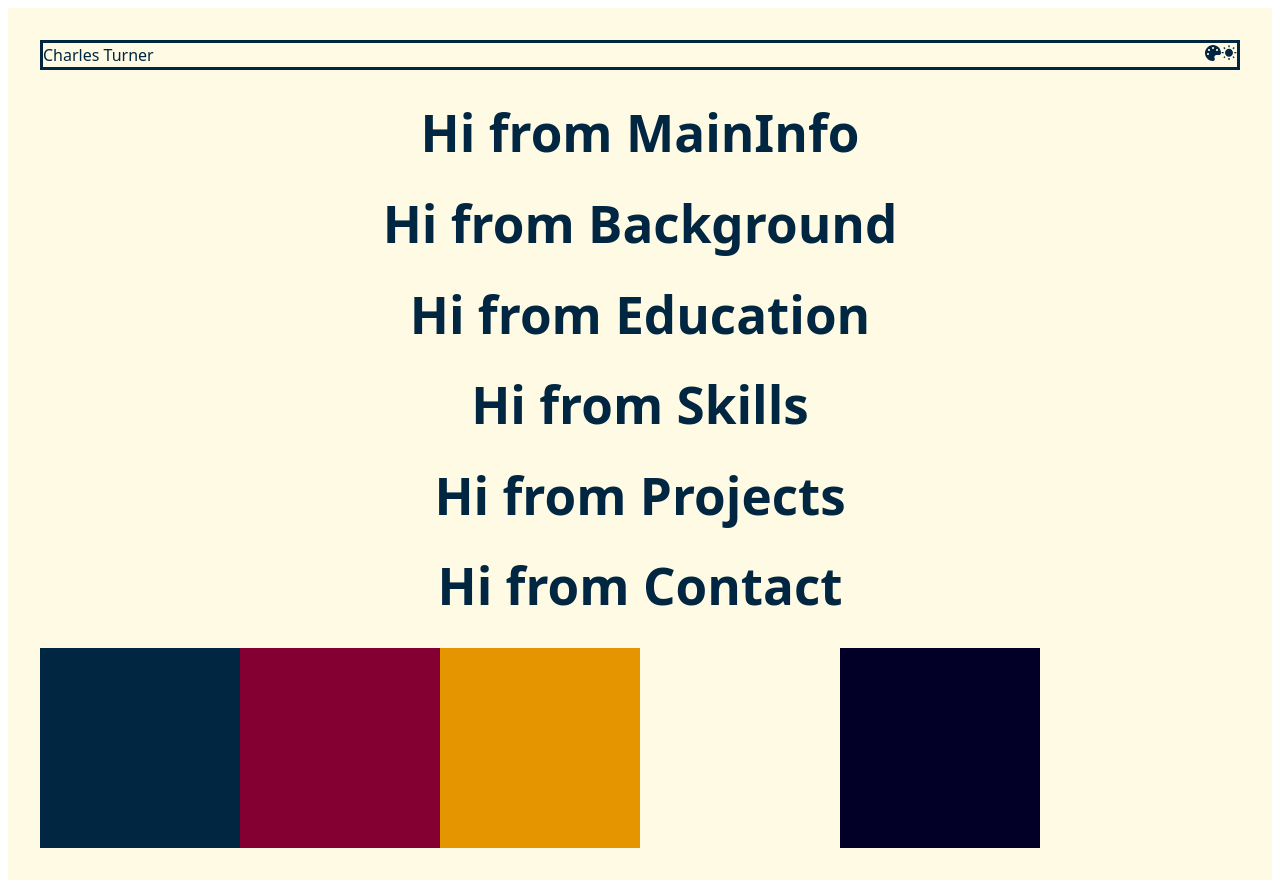
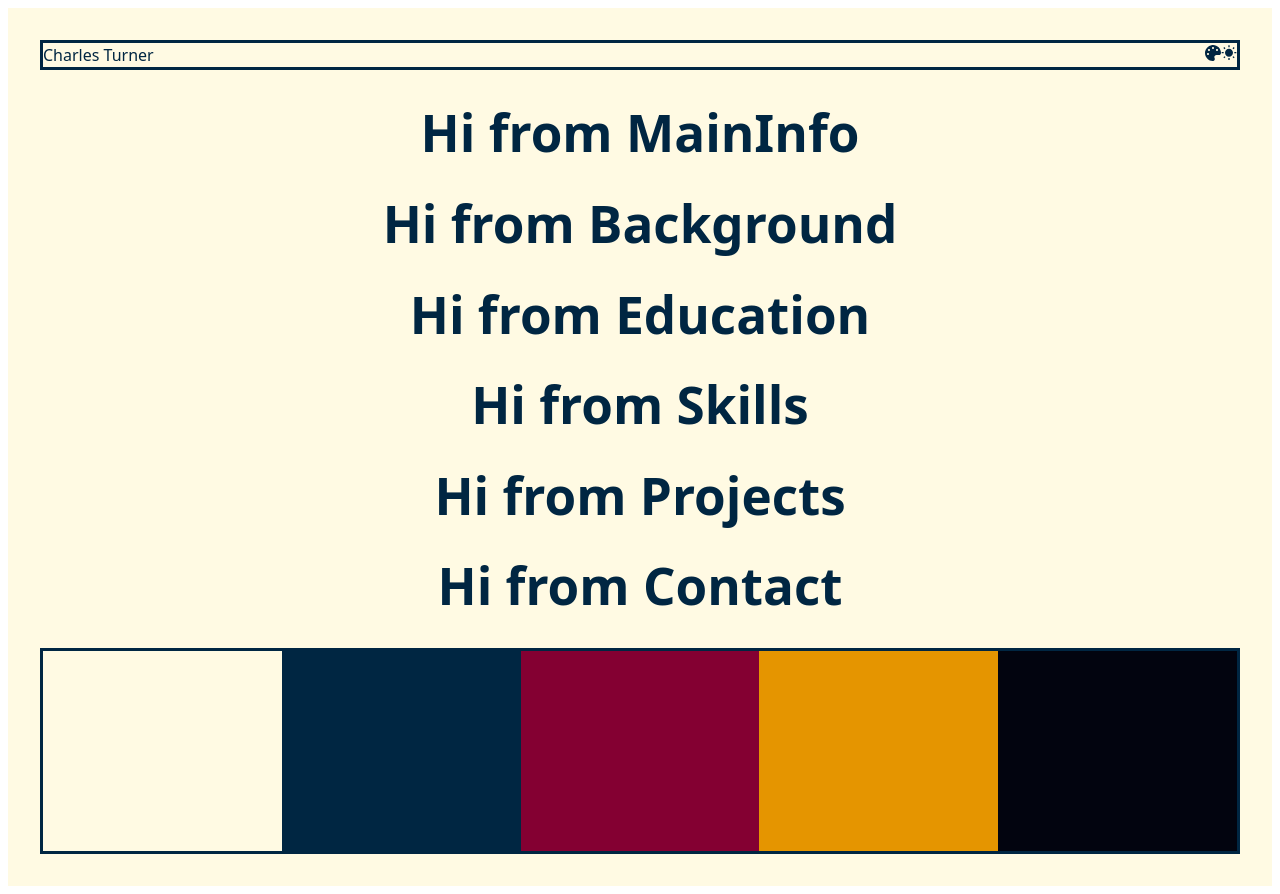
Before and after one commit to Ayrtonb1/portfolio, a React (Vite) app: page / in a window 1280 px wide. Built offline with nearby package versions, Linux system fonts and the light colour scheme.

Commit message:
Add palette selection functionality

```diff
--- a/src/App.tsx
+++ b/src/App.tsx
@@ -19,11 +19,11 @@ function App(): React.JSX.Element {
         <Projects />
         <Contact />
         <div className="colour-container">
-          <div className="colour-example" id="c-002642"></div>
-          <div className="colour-example" id="c-840032"></div>
-          <div className="colour-example" id="c-E59500"></div>
-          <div className="colour-example" id="c-E5DADA"></div>
-          <div className="colour-example" id="c-02040F"></div>
+          <div className="colour-example" id="c-1"></div>
+          <div className="colour-example" id="c-2"></div>
+          <div className="colour-example" id="c-3"></div>
+          <div className="colour-example" id="c-4"></div>
+          <div className="colour-example" id="c-5"></div>
         </div>
       </ThemeProvider>
     </>
--- a/src/components/navbar/PaletteSelector.tsx
+++ b/src/components/navbar/PaletteSelector.tsx
@@ -19,12 +19,15 @@ function PaletteSelector(): React.JSX.Element {
         <div>
           {palettes.map((name) => (
             <button
+              key={name}
               onClick={() => {
                 setPalette(name as typeof palette);
                 setIsOpen(false);
               }}
               style={{}}
-            ></button>
+            >
+              {name}
+            </button>
           ))}
         </div>
       )}
--- a/src/style.css
+++ b/src/style.css
@@ -110,24 +110,25 @@ button:focus-visible {
 
 .colour-container {
   display: flex;
+  border-style: solid;
 }
 .colour-example {
   height: 200px;
-  width: 200px;
+  width: 20%;
 }
 
-#c-002642 {
-  background-color: #002642;
+#c-1 {
+  background-color: var(--background);
 }
-#c-840032 {
-  background-color: #840032;
+#c-2 {
+  background-color: var(--text);
 }
-#c-E59500 {
-  background-color: #e59500;
+#c-3 {
+  background-color: var(--accentOne);
 }
-#c-E5DADA {
-  background-color: #fffae3;
+#c-4 {
+  background-color: var(--accentTwo);
 }
-#c-02040F {
-  background-color: #030027;
+#c-5 {
+  background-color: var(--accentThree);
 }
```
